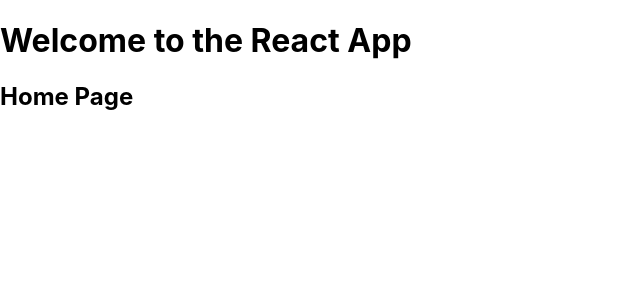
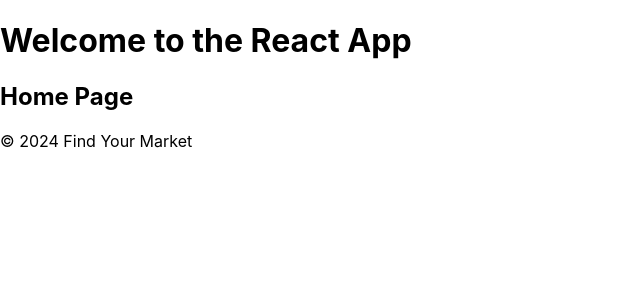
Before and after one commit to Chanelmorgan/FindYourMarket, a React (Create React App) app in the folder find-your-market/: page / in a window 1280 px wide. Shown: the top 300 px of the page, without its empty margins (0-640 px from the left). Built offline with nearby package versions, Linux system fonts and the light colour scheme; the HTML template or start-up script is replaced by a standard one.

Commit message:
updating footer

```diff
--- a/find-your-market/src/App.js
+++ b/find-your-market/src/App.js
@@ -1,5 +1,7 @@
 import React from 'react';
 import { BrowserRouter as Router, Routes, Route } from 'react-router-dom';
+import Header from './components/Header';
+import Footer from './components/Footer';
 
 function App() {
   return (
@@ -9,6 +11,8 @@
         <Routes>
           <Route path="/" element={<h2>Home Page</h2>} />
         </Routes>
+
+        <Footer />
       </div>
     </Router>
   );
--- a/find-your-market/src/components/Footer.js
+++ b/find-your-market/src/components/Footer.js
@@ -3,7 +3,7 @@
 function Footer() {
   return (
     <footer>
-      <p>&copy; {new Date().getFullYear()} My React Template</p>
+      <p>&copy; {new Date().getFullYear()} Find Your Market</p>
     </footer>
   );
 }
```
